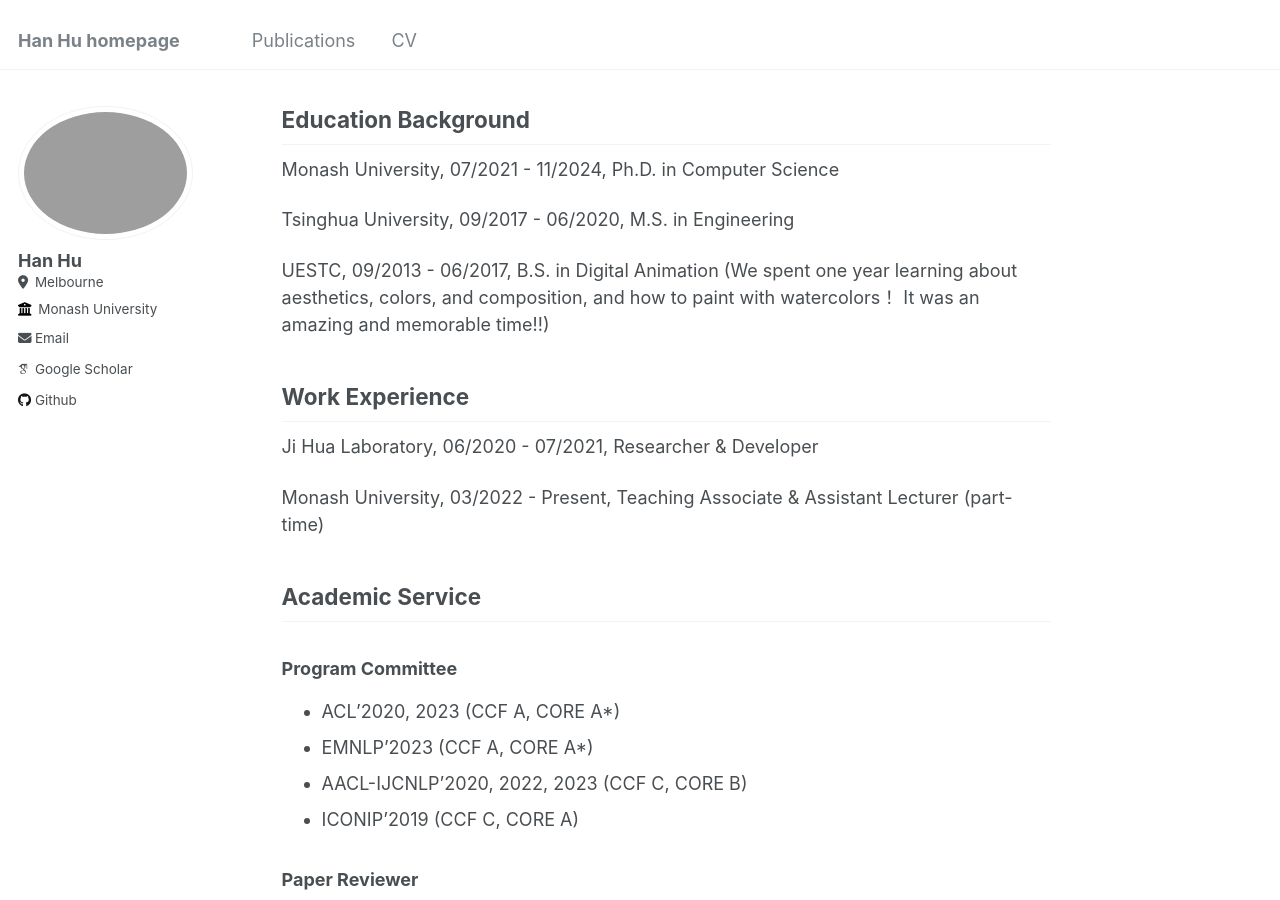
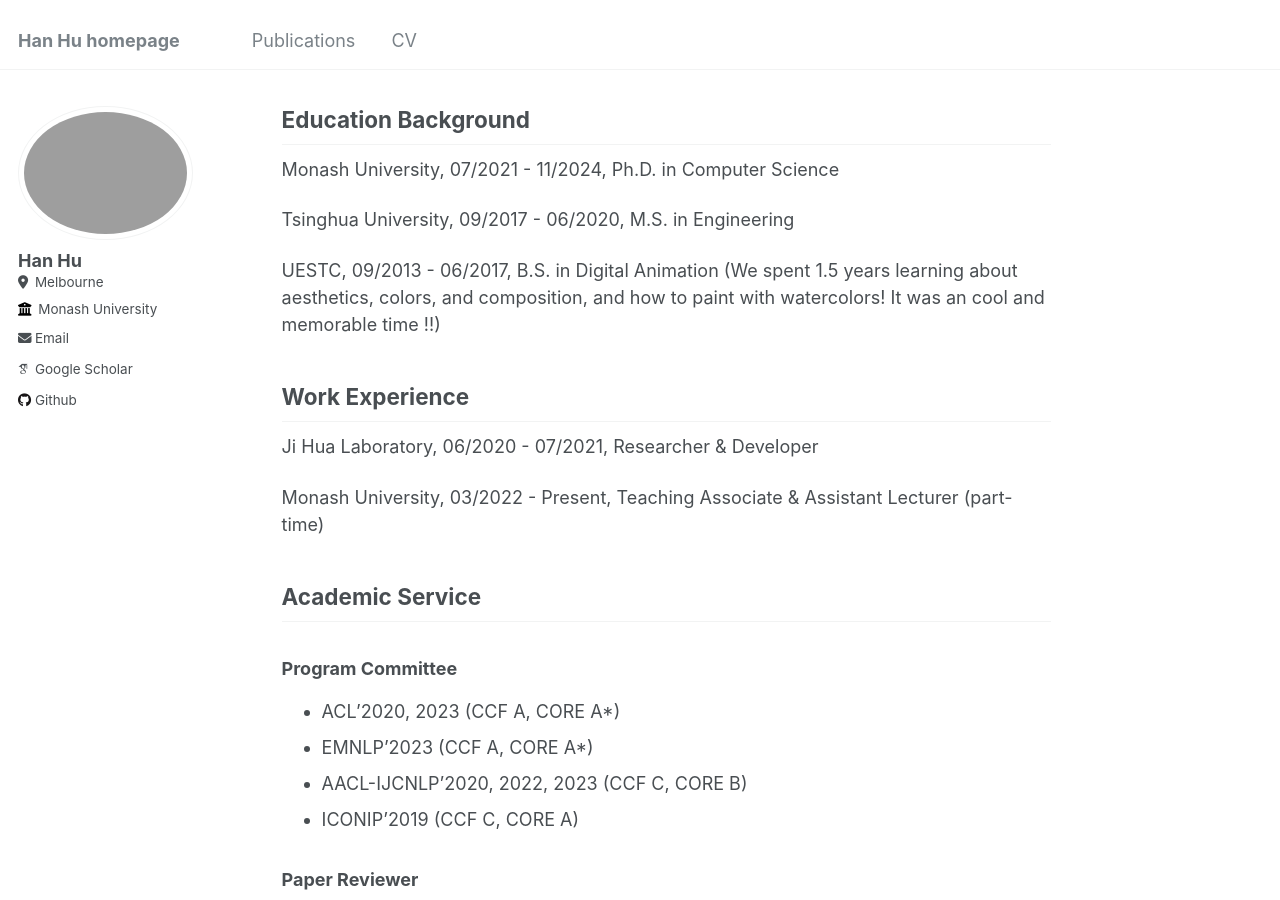
Before and after one commit to huhanGitHub/huhanGitHub.github.io, a Jekyll site: the page built from _pages/about.md, in a window 1280 px wide and 900 px high, scrolled down 2076 px. Built offline with Jekyll 4.4.1, drawn with Linux system fonts in a browser that asks for light colours; some web fonts are replaced; some of the changed text lies outside the part shown.

Commit message:
Update about.md

```diff
--- a/_pages/about.md
+++ b/_pages/about.md
@@ -59,7 +59,7 @@ Monash University, 07/2021 - 11/2024, Ph.D. in Computer Science
 
 Tsinghua University, 09/2017 - 06/2020, M.S. in Engineering
 
-UESTC, 09/2013 - 06/2017, B.S. in Digital Animation (We spent one year learning about aesthetics, colors, and composition, and how to paint with watercolors！ It was an amazing and memorable time!!)
+UESTC, 09/2013 - 06/2017, B.S. in Digital Animation (We spent 1.5 years learning about aesthetics, colors, and composition, and how to paint with watercolors! It was an cool and memorable time !!)
 
 
 ## Work Experience
```
Also changed, not shown: other parts of _pages/about.md (+1 -1 lines).
